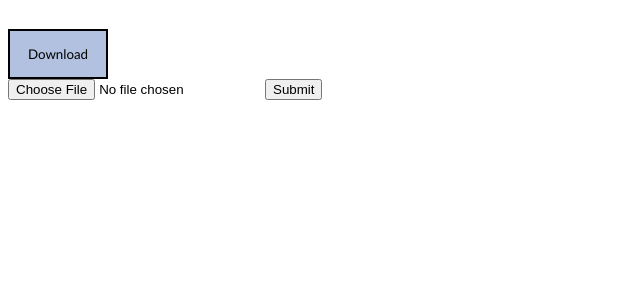
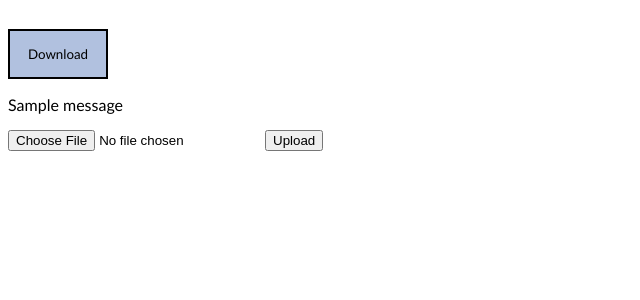
Before and after one commit to IsaacYao20036/DT_photoboard, a Flask app: page /edit in a window 1280 px wide. Shown: the part 119-419 px from the top of the page, without its empty margins (0-640 px from the left). Run offline with Flask 3, Linux system fonts and the light colour scheme; one stand-in notice (Sample message) is shown.

Commit message:
upload csv and update db works

```diff
--- a/app/photoboard.csv
+++ b/app/photoboard.csv
@@ -28,4 +28,4 @@ PTK,Kelsey Pitcher,Kelsey,Pitcher,/static/img/profile-icon.jpg,3,ptk@burnside.sc
 RSJ,Jason Rees,Jason,Rees,/static/img/profile-icon.jpg,4,rsj@burnside.school.nz,
 GRL,Lara Grocott,Lara,Grocott,/static/img/profile-icon.jpg,,grl@burnside.school.nz,
 ABA,Ada Aba,Ada,Aba,/static/img/sample-profile-icon.jpg,1,aba@burnside.school.nz,A block
-TST,Testy Test,Testy,Test,/static/img/sample-profile-icon.jpg,4,ts@burnside.school.nz,L block
+TST,Testy Test,Testy,Test,/static/img/sample-profile-icon.jpg,4,ts@burnside.school.nz,M block
--- a/app/routes.py
+++ b/app/routes.py
@@ -19,6 +19,12 @@ login_manager = LoginManager()
 login_manager.init_app(app)
 
 bcrypt = Bcrypt(app)
+
+# Define the directory where you want to save the uploaded files
+UPLOAD_FOLDER = 'app'
+ALLOWED_EXTENSIONS = {'csv'}
+
+app.config['UPLOAD_FOLDER'] = UPLOAD_FOLDER
 
 import app.models as models
 from app.forms import Select_StaffMember
@@ -71,6 +77,34 @@ def search():
                            staffmembers_l=staffmembers_l)
 
 
+@app.route('/edit')
+def edit():
+    return render_template('edit.html')
+
+
+@app.route("/download")
+def download():
+    """Exports all the parts as a csv file"""
+    # TODO: This should only be admin
+    # TODO: Export all fields
+    staffmembers = models.StaffMember.query.all()
+
+    buf = io.StringIO()
+    w = csv.writer(buf)
+    # w.writerow(["name"])
+    for staffmember in staffmembers:
+        row = [staffmember.code, staffmember.name, staffmember.fname, staffmember.lname, staffmember.photo, staffmember.division_id, staffmember.email, staffmember.likely_location]
+        w.writerow(row)
+    response = make_response(buf.getvalue())
+    response.headers.set('Content-Type', 'text/csv')
+    response.headers.set('Content-Disposition', 'attachment', filename="photoboard.csv")
+    return response
+
+
+def allowed_file(filename):
+    return '.' in filename and filename.rsplit('.', 1)[1].lower() in ALLOWED_EXTENSIONS
+
+
 def load_from_csv(filename):
     print("Adding...")
     with open(filename, newline='', encoding='latin-1') as csvfile:
@@ -96,43 +130,26 @@ def add_staffmember(code, name, fname, lname, photo, division_id, email, likely_
         db.session.merge(new_staffmember)
         db.session.commit()
 
-@app.route('/edit')
-def edit():
-    # load_from_csv("app\photoboard.csv")
 
-    # if request.method == 'POST':
-    #     if form.validate_on_submit():
-    #         print("YAY! - got {}, of type {}".format(form.moviename.data, type(form.moviename.data)))
-    #         print("Redirecting to: {}".format(url_for('details', ref=form.moviename.data)))
-    #         profile = models.StaffMember.query.filter_by(code=form.staffmember.data).first
-    #         return redirect(url_for('staffmember',
-    #                                 code=form.staffmembers.data))
-
-    # else:
-    #     # print('bugger: {}'.format(form.moviename.data))
-    #     # flash("Thats a bad movie, you can't see its details")
-    #     return redirect('/')
-
-    return render_template('edit.html')
-
-
-@app.route("/download")
-def download():
-    """Exports all the parts as a csv file"""
-    # TODO: This should only be admin
-    # TODO: Export all fields
-    staffmembers = models.StaffMember.query.all()
-
-    buf = io.StringIO()
-    w = csv.writer(buf)
-    # w.writerow(["name"])
-    for staffmember in staffmembers:
-        row = [staffmember.code, staffmember.name, staffmember.fname, staffmember.lname, staffmember.photo, staffmember.division_id, staffmember.email, staffmember.likely_location]
-        w.writerow(row)
-    response = make_response(buf.getvalue())
-    response.headers.set('Content-Type', 'text/csv')
-    response.headers.set('Content-Disposition', 'attachment', filename="photoboard.csv")
-    return response
+# This function was partially generated by ChatGPT
+@app.route('/upload', methods=["POST"])
+def upload():
+    if 'csv_file' not in request.files:
+        return redirect(request.url)
+    file = request.files['csv_file']
+    if file.filename == '':
+        return redirect(request.url)
+    if file and allowed_file(file.filename):
+        filename = 'photoboard.csv'
+        file_path = os.path.join(app.config['UPLOAD_FOLDER'], filename)
+        # Save the new file, overwriting the existing one
+        file.save(file_path)
+        flash('CSV file successfully uploaded')
+        load_from_csv("app\photoboard.csv")
+        flash('Database successfully updated')
+        return redirect(url_for('edit'))
+    flash('Invalid file type')
+    return redirect(url_for('edit'))
 
 
 @login_manager.user_loader
@@ -184,4 +201,6 @@ def logout():
 
 
 if __name__ == '__main__':
+    # if not os.path.exists(UPLOAD_FOLDER):
+    # os.makedirs(UPLOAD_FOLDER)
     app.run(debug=True)
--- a/app/templates/edit.html
+++ b/app/templates/edit.html
@@ -5,9 +5,22 @@
     <button type="button">Download</button>
 </a>
 
-<form>
+<!-- <form>
     <input type="file" name="fileUpload">
     <input type="submit">
+</form> -->
+
+{% with messages = get_flashed_messages() %}
+    {% if messages %}
+        {% for message in messages %}
+            <p>{{message}}</p>
+        {% endfor %}
+    {% endif %}
+{% endwith %}
+
+<form action="/upload" method="post" enctype="multipart/form-data">
+    <input type="file" name="csv_file" accept=".csv" required>
+    <button type="submit">Upload</button>
 </form>
 
 {% endblock %}
```
Also changed, not shown: app/photoboard.db.
